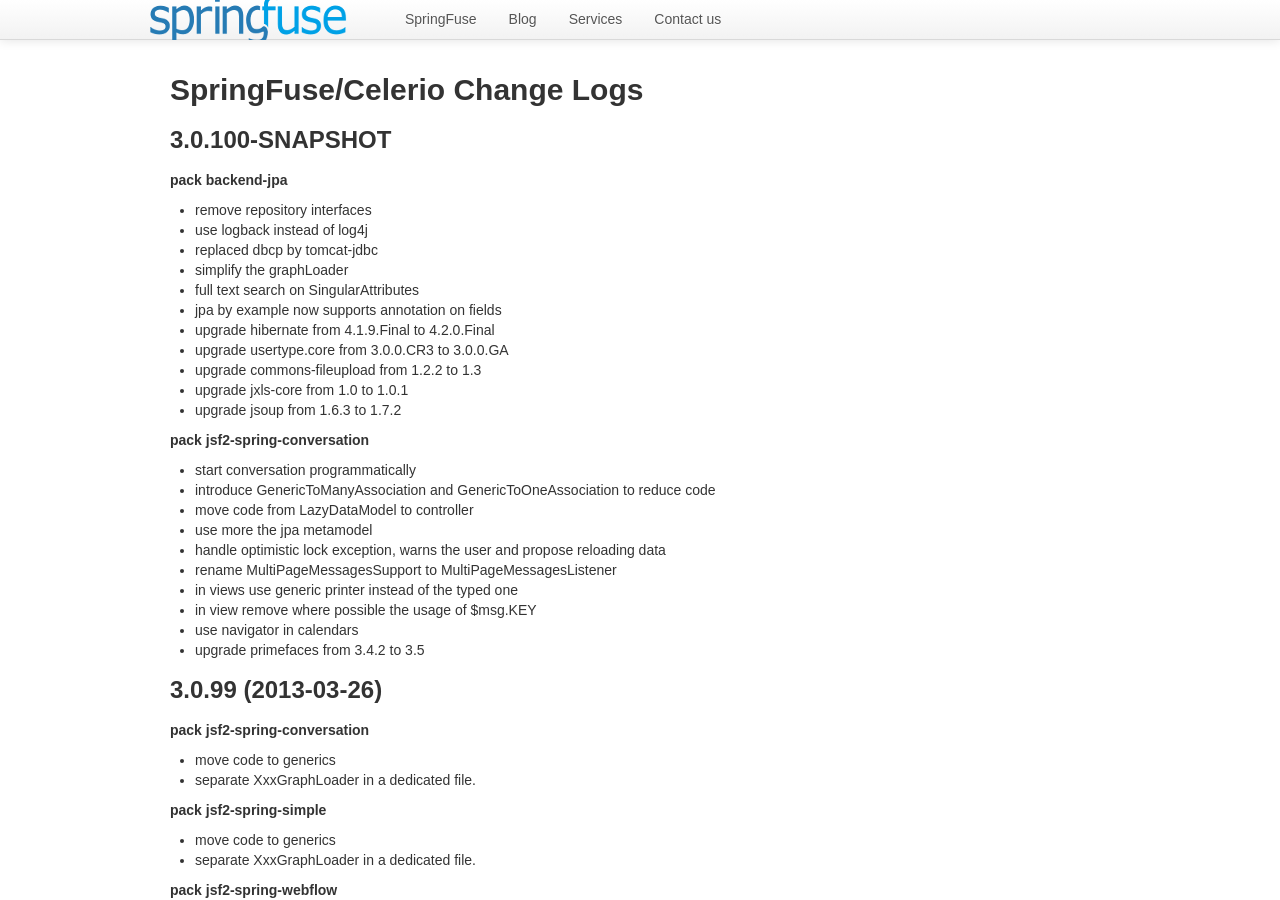
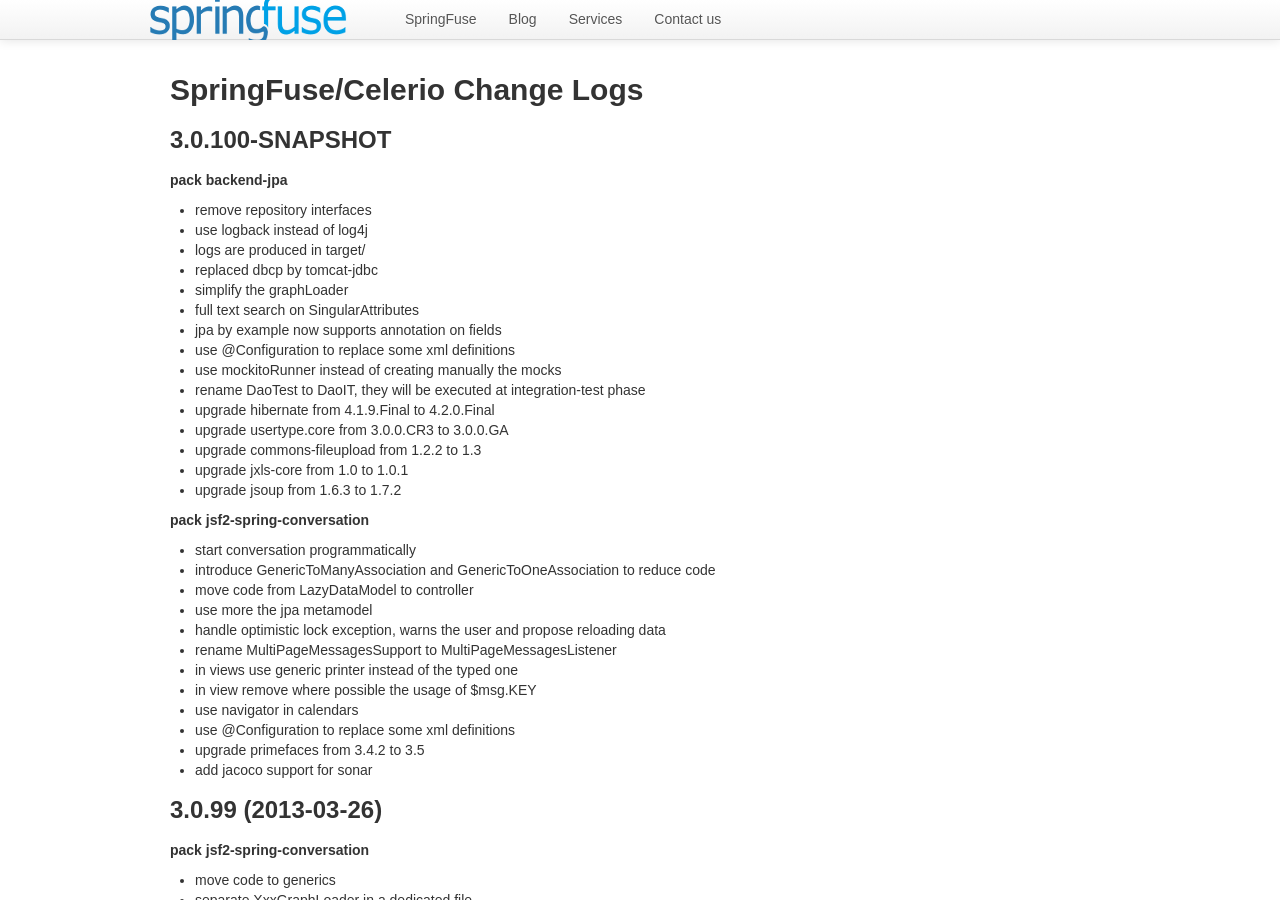
Before and after one commit to springfuse/springfuse.github.com, a Jekyll site: the page built from change-log.md, in a window 1280 px wide and 900 px high. Built offline with Jekyll 4.4.1, drawn with Linux system fonts in a browser that asks for light colours; Markdown is read by kramdown in place of the engine named in the settings; comment, search, counter and statistics services are not loaded.

Commit message:
sync with latest commits

```diff
--- a/change-log.md
+++ b/change-log.md
@@ -10,10 +10,14 @@ title: Springfuse change log
 ##### pack backend-jpa
 * remove repository interfaces
 * use logback instead of log4j
+* logs are produced in target/
 * replaced dbcp by tomcat-jdbc
 * simplify the graphLoader
 * full text search on SingularAttributes
 * jpa by example now supports annotation on fields
+* use @Configuration to replace some xml definitions
+* use mockitoRunner instead of creating manually the mocks
+* rename DaoTest to DaoIT, they will be executed at integration-test phase
 * upgrade hibernate from 4.1.9.Final to 4.2.0.Final
 * upgrade usertype.core from 3.0.0.CR3 to 3.0.0.GA
 * upgrade commons-fileupload from 1.2.2 to 1.3
@@ -30,7 +34,9 @@ title: Springfuse change log
 * in views use generic printer instead of the typed one
 * in view remove where possible the usage of $msg.KEY
 * use navigator in calendars
+* use @Configuration to replace some xml definitions
 * upgrade primefaces from 3.4.2 to 3.5
+* add jacoco support for sonar
 
 
 ### 3.0.99 (2013-03-26)
```
